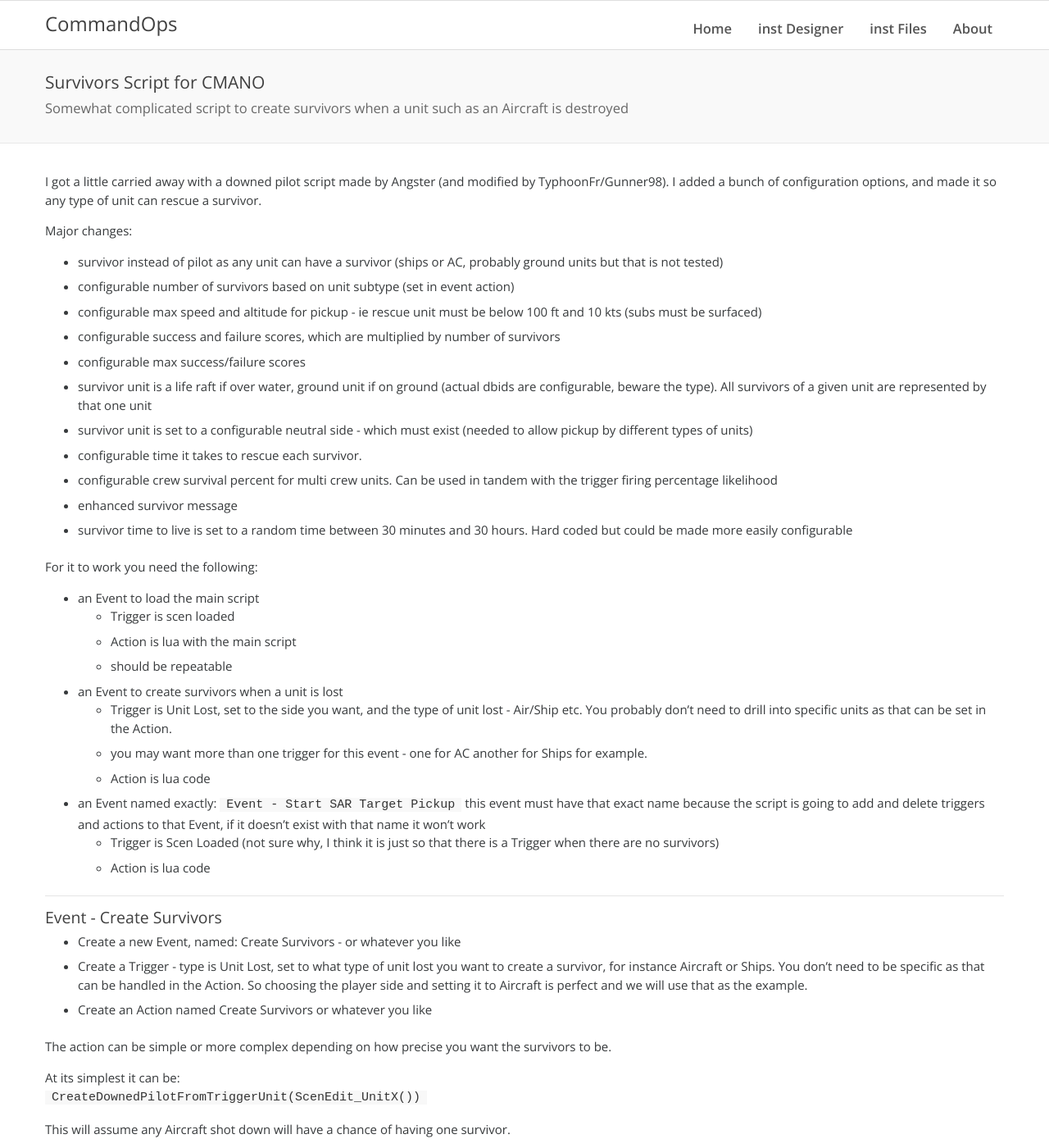
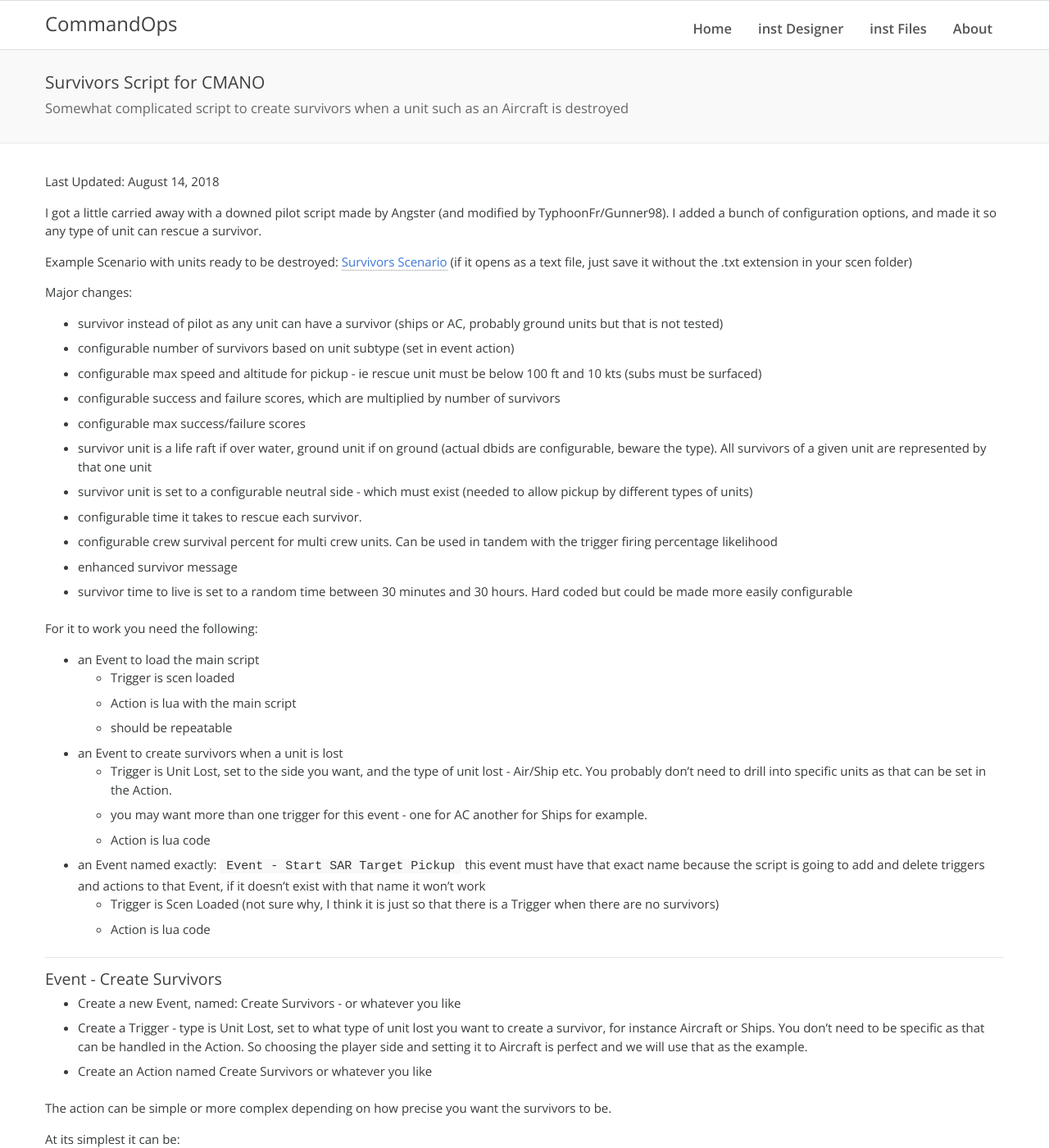
Before and after one commit to commandops/commandops.github.io, a Jekyll site: the page built from posts/survivors-script.md, in a window 1280 px wide and 1400 px high. Shown: the whole window at 82% size. Built offline with Jekyll 4.4.1, drawn with Linux system fonts in a browser that asks for light colours; comment, search, counter and statistics services are not loaded; some of the changed lines change nothing that is shown; some of the changed text lies outside the part shown.

Commit message:
added scen file, added copy to clipboard button

```diff
--- a/_sass/custom-styles.scss
+++ b/_sass/custom-styles.scss
@@ -1,4 +1,7 @@
 /*custom styles*/
+.hide { position: absolute;
+  left: -100%;}
+
 .img-responsive {
     display: block;
     max-width: 100%;
--- a/posts/survivors-script.md
+++ b/posts/survivors-script.md
@@ -4,7 +4,11 @@
 layout: default
 ---
 
+Last Updated: August 14, 2018
+
 I got a little carried away with a downed pilot script made by Angster (and modified by TyphoonFr/Gunner98). I added a bunch of configuration options, and made it so any type of unit can rescue a survivor.
+
+Example Scenario with units ready to be destroyed: [Survivors Scenario](/assets/scens/search-and-rescue22.scen) (if it opens as a text file, just save it without the .txt extension in your scen folder)
 
 Major changes:
 
@@ -128,11 +132,30 @@
 
 Below is the main script code, put this in the lua for the Action.
 
-
+<button onclick="copyFunction()">Copy Code to Clipboard</button>
 {% for item in site.code %}
 {% if item.title == "Survivors" %}
-<pre>
+<pre id="sarCode">
  {{item.content}}
 </pre>
 {% endif %}
 {% endfor %}
+
+ <script>
+ 	function destroyTextArea(){
+  	document.getElementById("hideTA").outerHTML='';
+  }
+ 	function copyFunction() {
+  const copyText = document.getElementById("sarCode").textContent;
+  const textArea = document.createElement('textarea');
+  textArea.id = 'hideTA';
+  textArea.textContent = copyText;
+  document.body.append(textArea);
+  textArea.select();
+  document.execCommand("copy");
+  destroyTextArea()
+
+}
+
+
+</script>
```
Also changed, not shown: 1 other file.
